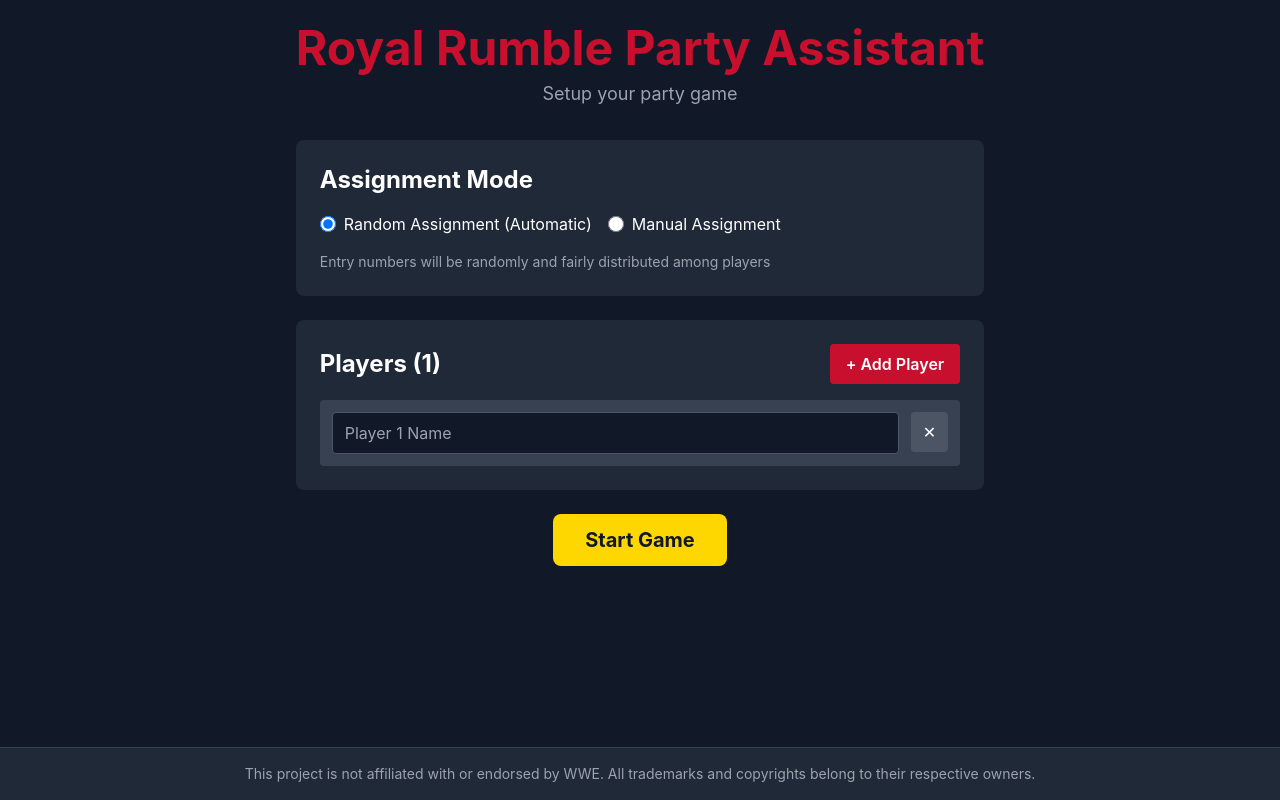
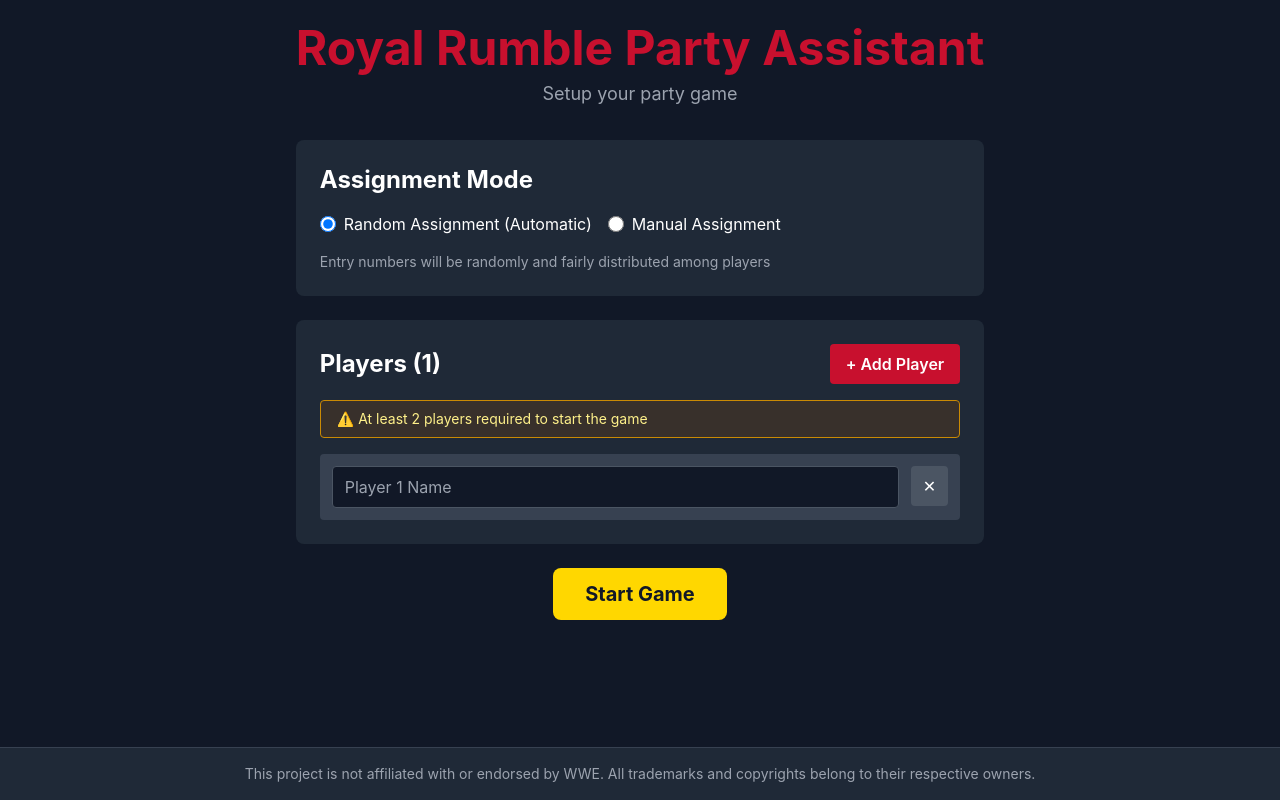
Before and after one commit to oliverearl/royal-rumble, a React (Vite) app: page / in a window 1280 px wide. Built offline with nearby package versions, Linux system fonts and the light colour scheme.

Commit message:
Add warning message for insufficient player count in SetupScreen component

```diff
--- a/src/components/SetupScreen.jsx
+++ b/src/components/SetupScreen.jsx
@@ -181,6 +181,12 @@ const SetupScreen = ({ onStartGame }) => {
           </button>
         </div>
 
+        {players.length < 2 && (
+          <div className="mb-4 bg-yellow-900/30 border border-yellow-600 text-yellow-200 px-4 py-2 rounded text-sm">
+            ⚠️ At least 2 players required to start the game
+          </div>
+        )}
+
         <div className="space-y-3">
           {players.map((player, index) => (
             <div key={index} className="flex gap-3 items-start bg-gray-700 p-3 rounded">
```
